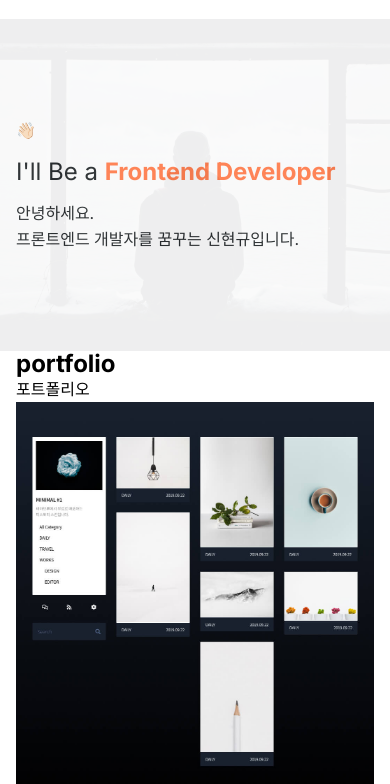
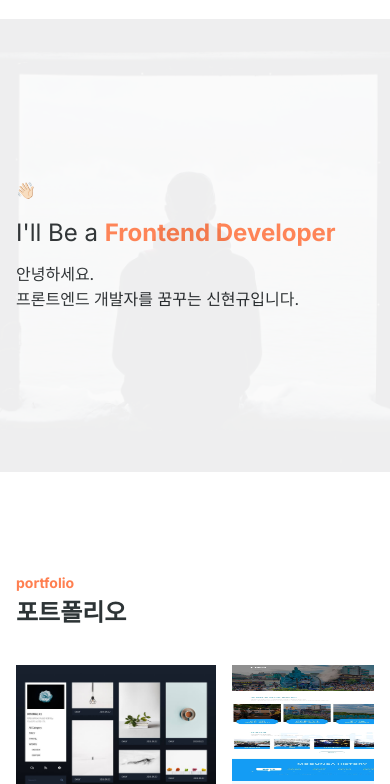
Before and after one commit to HyeonGyu-Shin/self-introduction, a plain HTML site: page index.html in a window 390 px wide. Shown: the part 51-835 px from the top of the page. Drawn offline with Linux system fonts and the light colour scheme.

Commit message:
😄 portfolio section markup & styling complete

```diff
--- a/assets/style.css
+++ b/assets/style.css
@@ -7,7 +7,8 @@ body {
 }
 
 .container {
-    padding: 0 32px;
+    padding-right: 32px;
+    padding-left: 32px;
     max-width: calc(1200px + 32px + 32px);
     width: 100%;
     margin: 0 auto;
@@ -15,8 +16,15 @@ body {
 
 @media (max-width: 767px) {
     .container {
-        padding: 0 16px;
+        padding-right: 16px;
+        padding-left: 16px;
     }
+}
+
+.flex-center {
+    display: flex;
+    justify-content: center;
+    align-items: center;
 }
 
 /* Header */
@@ -82,14 +90,16 @@ body {
 
 /* Main */
 
+/* Main - 1. Intro */
+
 #intro {
     background-color: #fafafa;
+    min-height: 453px;
 }
 
 #intro .container {
     display: flex;
     gap: 16px;
-    height: 453px;
     padding-top: 100px;
     padding-bottom: 100px;
 }
@@ -128,7 +138,7 @@ body {
     }
 
     #intro .container {
-        height: 332px;
+        min-height: 332px;
     }
     #intro .thumbnail {
         position: absolute;
@@ -145,6 +155,91 @@ body {
         height: 100%;
         object-fit: cover;
         object-position: center;
+    }
+}
+
+/* Main - 2. Portfolio */
+
+#portfolio {
+    min-height: 912px;
+}
+
+#portfolio .container {
+    display: flex;
+    flex-direction: column;
+    gap: 32px;
+    padding-top: 100px;
+    padding-bottom: 100px;
+}
+
+#portfolio .titles .title-en {
+    font-size: 16px;
+    line-height: 160%;
+    color: rgba(255, 127, 80, 1);
+}
+
+#portfolio .titles .title-ko {
+    display: inline-block;
+    font-size: 28px;
+    font-weight: 700;
+    line-height: 160%;
+    color: rgba(45, 52, 54, 1);
+}
+
+#portfolio .content .list {
+    display: flex;
+    flex-wrap: wrap;
+    gap: 16px;
+    max-width: 932px;
+    margin: 0 auto;
+}
+
+#portfolio .content li {
+    width: 300px;
+    height: 300px;
+}
+
+#portfolio .content li img {
+    min-width: 300px;
+    width: 100%;
+    height: 100%;
+}
+
+@media (max-width: 1023px) {
+    #portfolio {
+        min-height: 574px;
+    }
+
+    #portfolio .titles .title-en {
+        font-size: 14px;
+    }
+
+    #portfolio .titles .title-ko {
+        font-size: 24px;
+    }
+
+    #portfolio .content {
+        overflow-y: hidden;
+        overflow-x: auto;
+    }
+
+    #portfolio .content .list {
+        flex-wrap: nowrap;
+        width: max-content;
+    }
+}
+
+@media (max-width: 767px) {
+    #portfolio {
+        min-height: 474px;
+    }
+    #portfolio .content li {
+        width: 200px;
+        height: 200px;
+    }
+
+    #portfolio .content li img {
+        min-width: 200px;
     }
 }
 
```
